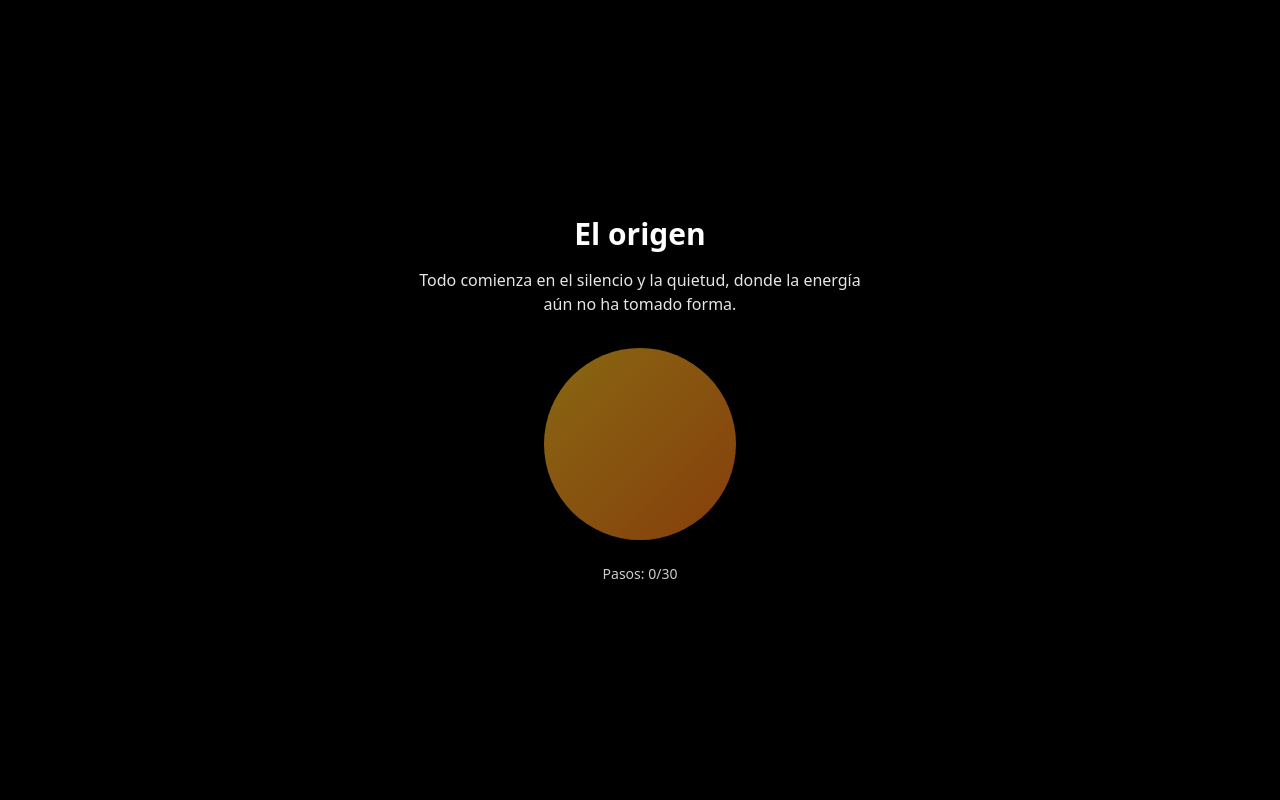
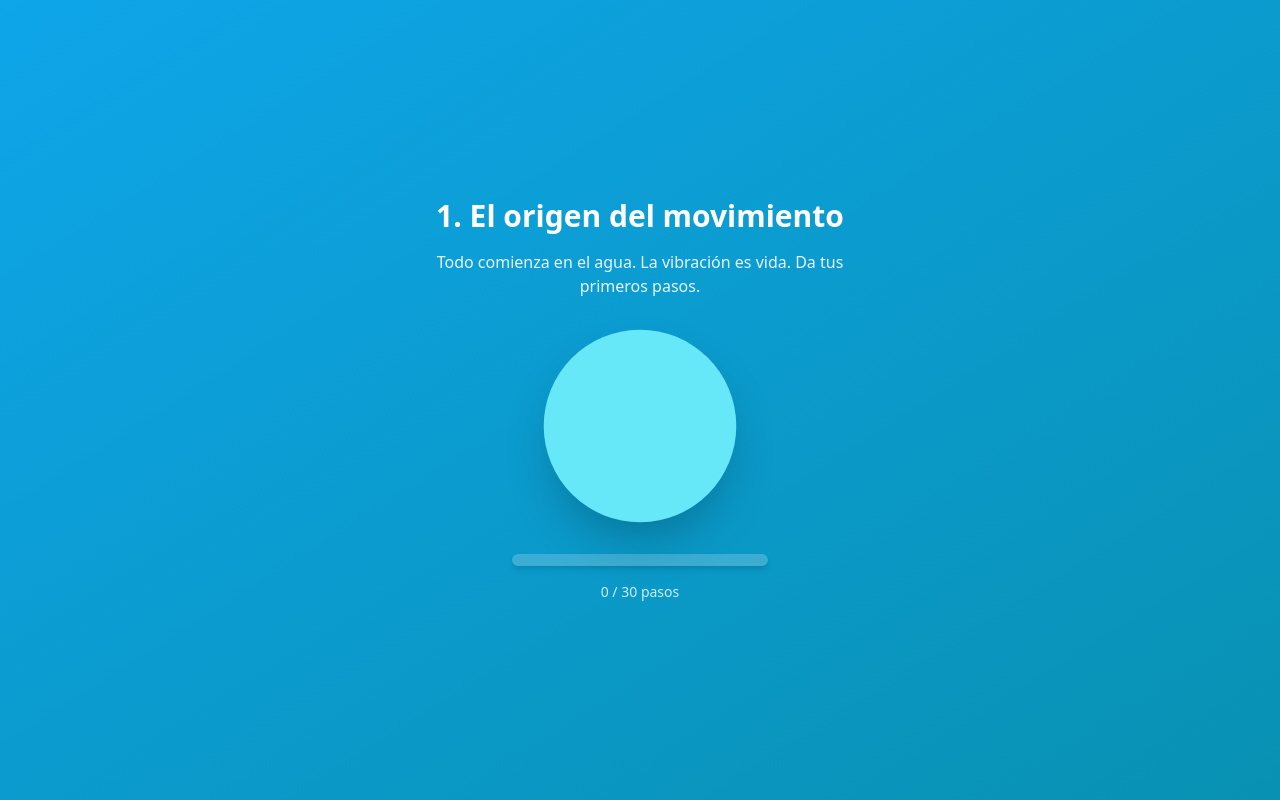
Before and after one commit to just-mari/CAMINO-EVOLUTIVO, a React (Vite) app: page / in a window 1280 px wide. Both pictures are taken after a click on the button "Comenzar". Built offline with nearby package versions, Linux system fonts and the light colour scheme.

Commit message:
progress bar and ambience

```diff
--- a/src/Data/Slides.js
+++ b/src/Data/Slides.js
@@ -1,27 +1,27 @@
 export const slides = [
   {
-    title: "El origen",
-    text: "Todo comienza en el silencio y la quietud, donde la energía aún no ha tomado forma.",
+    title: "1. El origen del movimiento",
+    text: "Todo comienza en el agua. La vibración es vida. Da tus primeros pasos.",
     sound: "level1.mp3",
   },
   {
-    title: "El agua",
-    text: "La materia se mueve, las moléculas comienzan a vibrar, la vida respira por primera vez.",
+    title: "2. La era vegetal",
+    text: "La luz y el aire guían el crecimiento. Siente cómo el cuerpo se expande.",
     sound: "level2.mp3",
   },
   {
-    title: "La tierra",
-    text: "Surgen formas más complejas, estructuras que sostienen y crecen.",
+    title: "3. La forma animal",
+    text: "La fuerza impulsa, el instinto guía. Cada paso deja huella.",
     sound: "level3.mp3",
   },
   {
-    title: "El ser",
-    text: "La conciencia florece, los pensamientos se conectan como raíces.",
+    title: "4. La conciencia humana",
+    text: "Pensar, sentir, crear. La evolución se vuelve arte.",
     sound: "level4.mp3",
   },
   {
-    title: "La expansión",
-    text: "La energía vuelve al origen, convertida en memoria y transformación.",
+    title: "5. Trascendencia",
+    text: "Más allá del cuerpo. El movimiento se convierte en vibración pura.",
     sound: "level5.mp3",
   },
 ];
--- a/src/components/EvolutionSlide.jsx
+++ b/src/components/EvolutionSlide.jsx
@@ -1,54 +1,70 @@
 import { useEffect, useState, useRef } from "react";
-import { motion, AnimatePresence } from "framer-motion"; // Asegúrate de instalarlo: npm install framer-motion
+import { motion, AnimatePresence } from "framer-motion";
 
-export default function EvolutionSlide({ data, onNext }) {
+// Colores temáticos según la etapa
+const themes = {
+  1: { bg: "from-sky-500 to-cyan-600", accent: "bg-cyan-300" },
+  2: { bg: "from-green-600 to-emerald-700", accent: "bg-lime-300" },
+  3: { bg: "from-amber-600 to-orange-700", accent: "bg-orange-300" },
+  4: { bg: "from-purple-600 to-indigo-700", accent: "bg-fuchsia-300" },
+  5: { bg: "from-gray-700 to-white", accent: "bg-white" },
+};
+
+export default function EvolutionSlide({ data, onNext, level = 1 }) {
   const [steps, setSteps] = useState(0);
   const [evolving, setEvolving] = useState(false);
   const [transitioning, setTransitioning] = useState(false);
   const audioRef = useRef(null);
 
-  // reproducir sonido de evolución
-  const playSound = (sound) => {
-    if (audioRef.current) {
-      audioRef.current.pause();
-    }
-    audioRef.current = new Audio(`/sounds/${sound}`);
-    audioRef.current.volume = 0.7;
-    audioRef.current.play().catch((err) => console.warn("Error audio:", err));
-  };
+  const totalSteps = 30; // pasos necesarios por etapa
+  const theme = themes[level] || themes[1];
 
-  // detectar movimiento
+  // Reproducir sonido ambiental por etapa
+  useEffect(() => {
+    if (audioRef.current) audioRef.current.pause();
+    audioRef.current = new Audio(`/sounds/${data.sound}`);
+    audioRef.current.loop = true;
+    audioRef.current.volume = 0.6;
+    audioRef.current.play().catch(() => console.warn("Audio bloqueado hasta interacción"));
+  }, [data.sound]);
+
+  // Detectar movimiento
   useEffect(() => {
     const handleMotion = (e) => {
       const acc = e.accelerationIncludingGravity;
       if (!acc) return;
       const magnitude = Math.sqrt(acc.x ** 2 + acc.y ** 2 + acc.z ** 2);
       if (magnitude > 13) {
-        setSteps((prev) => prev + 1);
+        setSteps((prev) => (prev < totalSteps ? prev + 1 : prev));
       }
     };
-
     window.addEventListener("devicemotion", handleMotion);
     return () => window.removeEventListener("devicemotion", handleMotion);
   }, []);
 
-  // cuando alcanza 30 pasos, evoluciona
+  // Evolucionar cuando alcanza el total
   useEffect(() => {
-    if (steps >= 30 && !evolving) {
+    if (steps >= totalSteps && !evolving) {
       setEvolving(true);
       setTransitioning(true);
-      playSound("unlock.mp3"); // sonido de transición
+
+      const unlock = new Audio("/sounds/unlock.mp3");
+      unlock.play().catch(() => {});
       setTimeout(() => {
         onNext();
         setSteps(0);
         setEvolving(false);
         setTransitioning(false);
-      }, 3000); // duración del efecto de transición
+      }, 3000);
     }
   }, [steps, evolving, onNext]);
 
+  const progress = Math.min((steps / totalSteps) * 100, 100);
+
   return (
-    <div className="flex flex-col items-center justify-center min-h-screen text-white relative overflow-hidden">
+    <div
+      className={`min-h-screen flex flex-col items-center justify-center text-white bg-gradient-to-br ${theme.bg} transition-all duration-700 relative overflow-hidden`}
+    >
       <AnimatePresence>
         {!transitioning && (
           <motion.div
@@ -57,31 +73,53 @@ export default function EvolutionSlide({ data, onNext }) {
             animate={{ opacity: 1, scale: 1 }}
             exit={{ opacity: 0, scale: 1.1 }}
             transition={{ duration: 1.2 }}
-            className="flex flex-col items-center"
+            className="flex flex-col items-center px-6 text-center"
           >
             <h1 className="text-3xl font-bold mb-4">{data.title}</h1>
-            <p className="text-center max-w-md mb-8 opacity-90">{data.text}</p>
-            <div className="w-48 h-48 bg-gradient-to-br from-amber-400 to-orange-500 rounded-full animate-pulse shadow-2xl" />
-            <p className="mt-6 text-sm opacity-80">Pasos: {steps}/30</p>
+            <p className="text-md mb-8 max-w-md opacity-90">{data.text}</p>
+
+            {/* Elemento simbólico evolutivo */}
+            <motion.div
+              animate={{
+                scale: [1, 1.1, 1],
+                rotate: [0, 5, -5, 0],
+              }}
+              transition={{ repeat: Infinity, duration: 3 }}
+              className={`w-48 h-48 ${theme.accent} rounded-full shadow-2xl`}
+            />
+
+            {/* Barra de progreso */}
+            <div className="w-64 bg-white/20 rounded-full h-3 mt-8 overflow-hidden shadow-md">
+              <motion.div
+                className="bg-white h-3"
+                initial={{ width: 0 }}
+                animate={{ width: `${progress}%` }}
+                transition={{ duration: 0.5 }}
+              />
+            </div>
+
+            <p className="mt-4 text-sm opacity-80">
+              {steps} / {totalSteps} pasos
+            </p>
           </motion.div>
         )}
 
         {transitioning && (
           <motion.div
-            key="evolution"
+            key="transition"
             initial={{ opacity: 0 }}
             animate={{ opacity: 1 }}
             exit={{ opacity: 0 }}
-            transition={{ duration: 1.5 }}
-            className="flex flex-col items-center justify-center absolute inset-0 bg-black"
+            transition={{ duration: 2 }}
+            className="absolute inset-0 flex flex-col items-center justify-center bg-black text-white"
           >
             <motion.div
               initial={{ scale: 0 }}
               animate={{ scale: [0, 1.2, 1], opacity: [0, 1, 0.8] }}
               transition={{ duration: 2 }}
-              className="w-64 h-64 rounded-full bg-gradient-to-r from-teal-400 to-indigo-500"
+              className={`w-64 h-64 rounded-full bg-gradient-to-r ${theme.bg}`}
             />
-            <p className="mt-6 text-lg">🌱 Evolucionando...</p>
+            <p className="mt-6 text-lg animate-pulse">🌱 Evolucionando...</p>
           </motion.div>
         )}
       </AnimatePresence>
```
